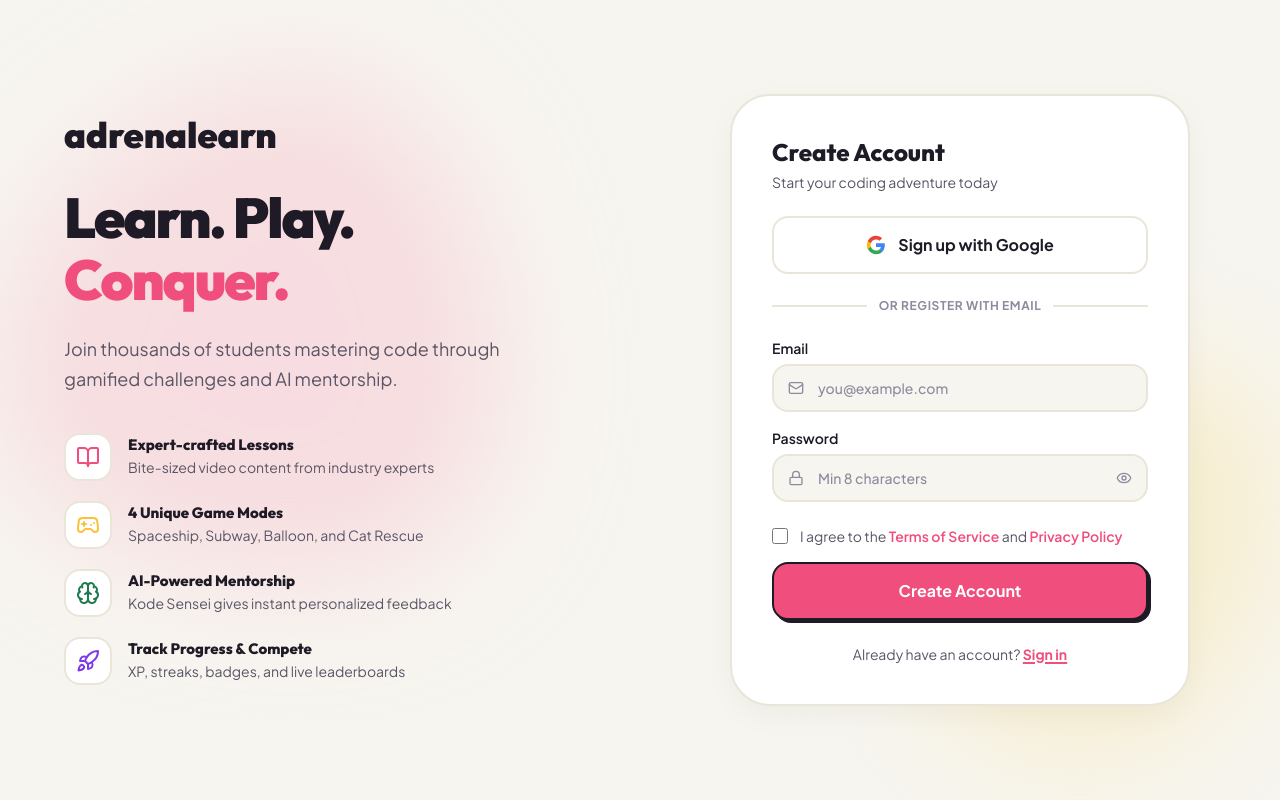
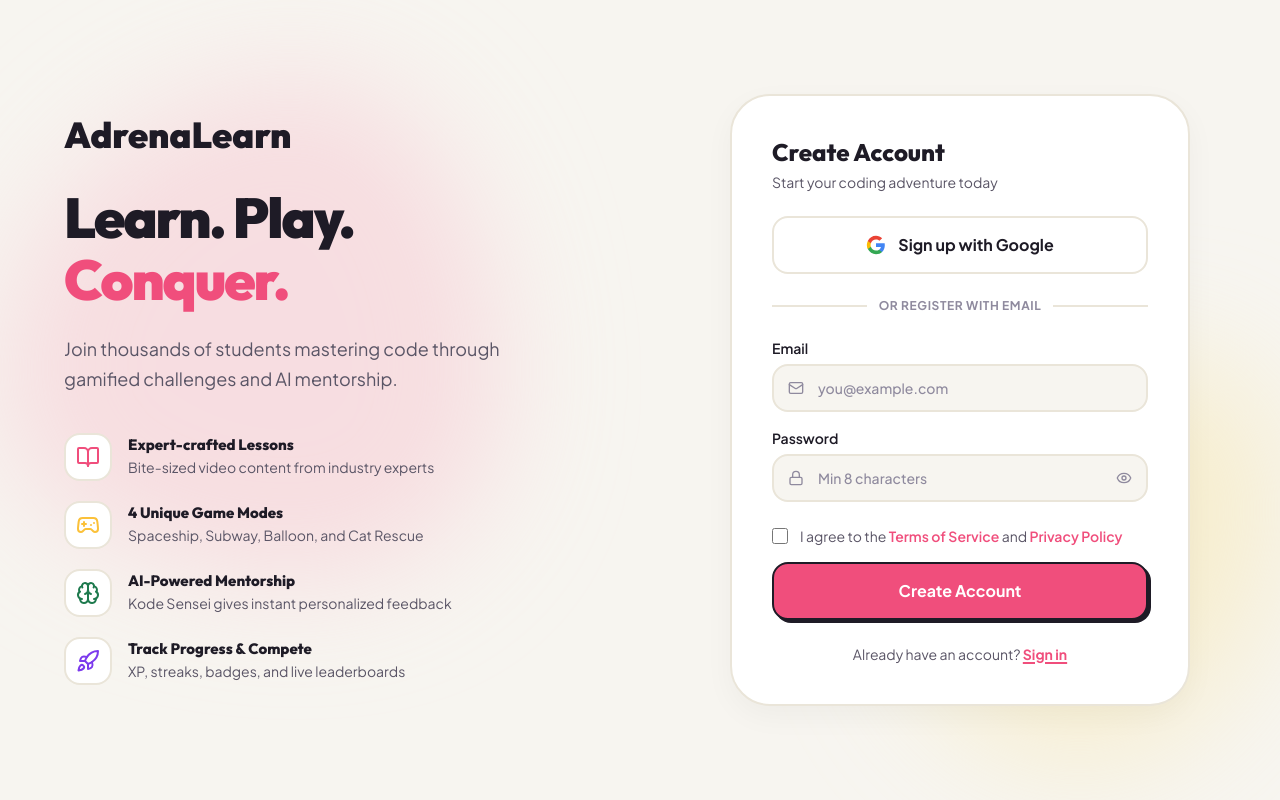
Before and after one commit to Suraj-driod/AdrenaLearn, a Next.js app: page /register in a window 1280 px wide. Built offline with nearby package versions, Linux system fonts and the light colour scheme; no server answers.

Commit message:
adernalearn changes

```diff
--- a/src/app/layout.js
+++ b/src/app/layout.js
@@ -2,11 +2,11 @@ import "./globals.css";
 import { AuthProvider } from "./context/AuthContext";
 
 export const metadata = {
-  title: "adrenalearn — Learn. Play. Conquer.",
+  title: "AdrenaLearn — Learn. Play. Conquer.",
   description:
-    "A gamified learning platform where students master coding through interactive lessons, mini-games, and AI-powered mentorship. Join 5000+ students on adrenalearn today.",
+    "A gamified learning platform where students master coding through interactive lessons, mini-games, and AI-powered mentorship. Join 5000+ students on AdrenaLearn today.",
   keywords:
-    "gamified learning, coding games, learn python, AI tutor, adrenalearn",
+    "gamified learning, coding games, learn python, AI tutor, AdrenaLearn",
 };
 
 export default function RootLayout({ children }) {
--- a/src/app/leaderboard/page.js
+++ b/src/app/leaderboard/page.js
@@ -184,7 +184,7 @@ function LeaderboardContent() {
 
         <footer className="p-12 border-t-4 border-[#1e1b26] mt-20 bg-white">
             <div className="max-w-7xl mx-auto flex flex-col md:flex-row justify-between items-center gap-8">
-                <div className="font-black text-3xl italic tracking-tighter uppercase">adrenalearn<span className="text-[#f04e7c]">.</span>arena</div>
+                <div className="font-black text-3xl italic tracking-tighter uppercase">AdrenaLearn<span className="text-[#f04e7c]">.</span>arena</div>
                 <div className="flex gap-12 text-[10px] font-black uppercase tracking-widest text-[#8f8a9e]">
                     <span>©2026 INTERNAL_BUILD</span><span>RANKING_ALGO_V2.4</span><span>SERVER_REGION: MUM_IND</span>
                 </div>
--- a/src/app/login/page.js
+++ b/src/app/login/page.js
@@ -90,7 +90,7 @@ export default function LoginPage() {
               href="/"
               className="font-[Outfit] text-3xl font-black text-[#1e1b26] inline-block mb-3"
             >
-              adrenalearn
+              AdrenaLearn
             </Link>
             <h1 className="font-[Outfit] text-2xl font-bold flex items-center justify-center gap-2">
               Welcome Back <Hand className="w-6 h-6 text-[#fbc13a]" />
--- a/src/app/page.js
+++ b/src/app/page.js
@@ -36,7 +36,7 @@ function Navbar() {
           href="/"
           className="font-[Outfit] text-2xl sm:text-[28px] font-black tracking-tight text-[#1e1b26] no-underline"
         >
-          adrenalearn
+          AdrenaLearn
         </Link>
 
         <div className="hidden md:flex items-center gap-8">
@@ -322,7 +322,7 @@ function StatsBar() {
             By the numbers
           </h3>
           <p className="text-[#8f8a9e] text-lg mb-10 relative z-10">
-            Join thousands of students already learning with adrenalearn.
+            Join thousands of students already learning with AdrenaLearn.
           </p>
 
           <div className="grid grid-cols-2 gap-8 relative z-10">
@@ -357,8 +357,8 @@ function StatsBar() {
 function FAQSection() {
   const faqs = [
     {
-      q: "Is adrenalearn really free to use?",
-      a: "Yes! adrenalearn is currently free for all students. You get access to all courses, game modes, and Kode Sensei AI mentorship at no cost.",
+      q: "Is AdrenaLearn really free to use?",
+      a: "Yes! AdrenaLearn is currently free for all students. You get access to all courses, game modes, and Kode Sensei AI mentorship at no cost.",
     },
     {
       q: "What programming language is taught?",
@@ -369,8 +369,8 @@ function FAQSection() {
       a: "After watching a lesson, you play mini-games that quiz you on concepts. Then Kode Sensei (AI) interviews you for deeper understanding. You earn XP, badges, and climb the leaderboard!",
     },
     {
-      q: "Can I use adrenalearn on mobile?",
-      a: "Absolutely. adrenalearn is fully responsive and works beautifully on phones, tablets, and desktops.",
+      q: "Can I use AdrenaLearn on mobile?",
+      a: "Absolutely. AdrenaLearn is fully responsive and works beautifully on phones, tablets, and desktops.",
     },
   ];
 
@@ -435,7 +435,7 @@ function Footer() {
       </div>
 
       <p className="text-[#5a5566] text-[15px] flex items-center justify-center gap-1">
-        © 2026 adrenalearn. Learn. Play. Conquer. <Rocket className="w-4 h-4 text-[#f04e7c]" />
+        © 2026 AdrenaLearn. Learn. Play. Conquer. <Rocket className="w-4 h-4 text-[#f04e7c]" />
       </p>
     </footer>
   );
--- a/src/app/register/page.js
+++ b/src/app/register/page.js
@@ -131,7 +131,7 @@ export default function RegisterPage() {
               href="/"
               className="font-[Outfit] text-4xl font-black text-[#1e1b26] inline-block mb-8"
             >
-              adrenalearn
+              AdrenaLearn
             </Link>
           </motion.div>
 
@@ -193,7 +193,7 @@ export default function RegisterPage() {
           <div className="bg-white rounded-[40px] border-2 border-[#eae5d9] p-8 sm:p-10 shadow-[0_10px_30px_rgba(0,0,0,0.04)]">
             <div className="lg:hidden mb-5">
               <Link href="/" className="font-[Outfit] text-2xl font-black">
-                adrenalearn
+                AdrenaLearn
               </Link>
             </div>
 
```
Also changed, not shown: 1 other file (tests, documents, lock files or other folders).
